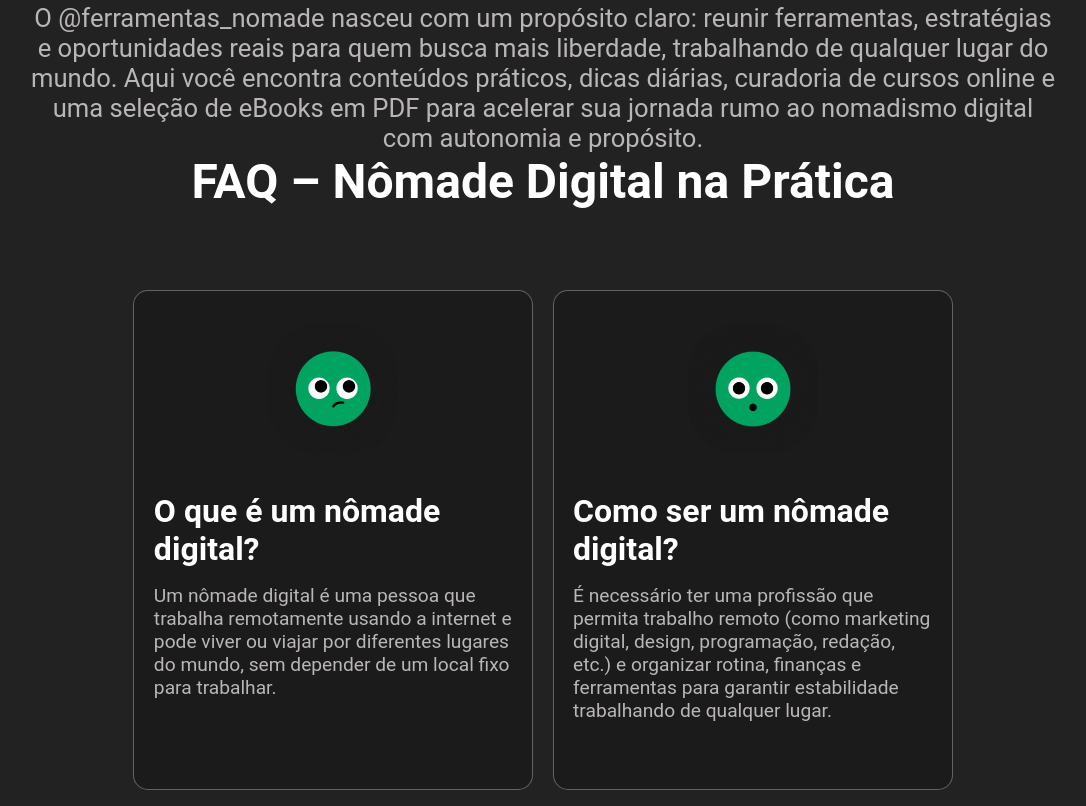
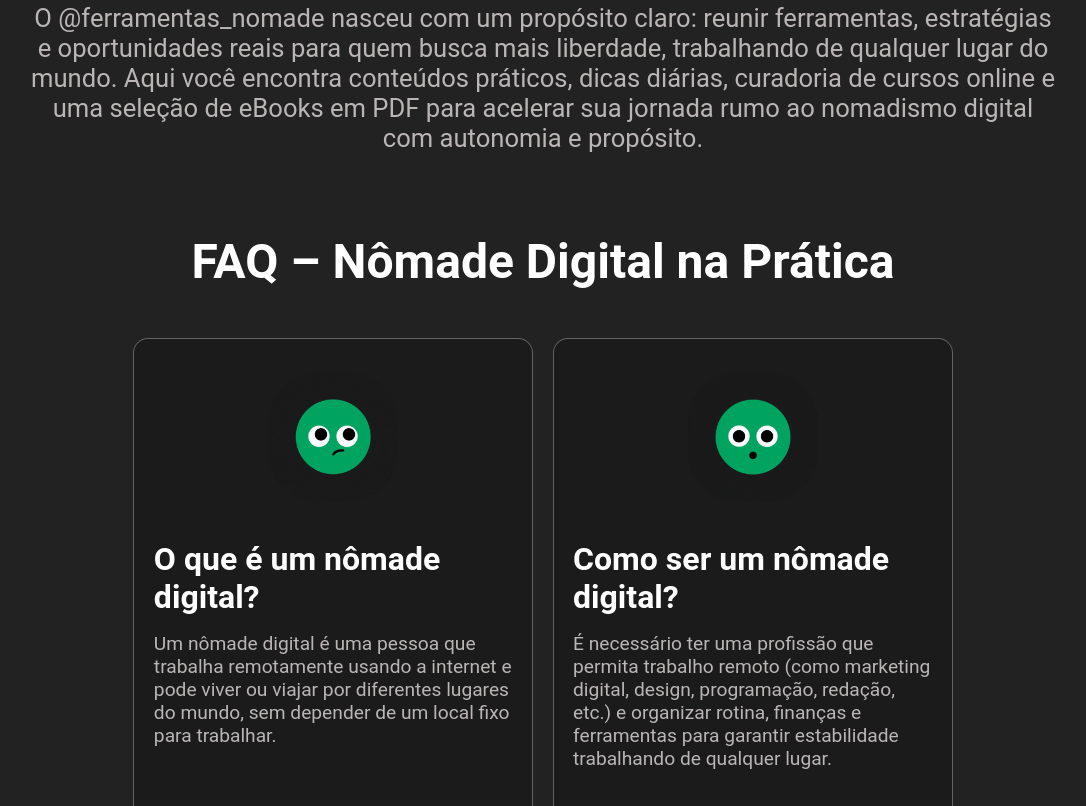
Before and after one commit to ferramentas-nomade/ferramentas-nomade, a plain HTML site: page index.html in a window 1280 px wide. Shown: the part 1026-1832 px from the top of the page, without its empty margins (97-1183 px from the left). Drawn offline with Linux system fonts and the light colour scheme.

Commit message:
mais ajutes de fontes resposividade de titulos

```diff
--- a/src/css/styles.css
+++ b/src/css/styles.css
@@ -116,8 +116,7 @@ main {
 }
 
 .titulo-insolado {
-  margin-top: 5
-  rem;
+  margin-top: 5rem;
   width: 80%;
   display: flex;
   flex-direction: row;
@@ -129,10 +128,11 @@ main {
   color: var(--cor-title);
   text-align: center;
   font-size: 3rem;
+  width: 95%;
 }
 
 .faq {
-  margin-top: 5rem;
+  margin-top: 3rem;
   width: 95%;
   display: flex;
   flex-direction: row;
```
